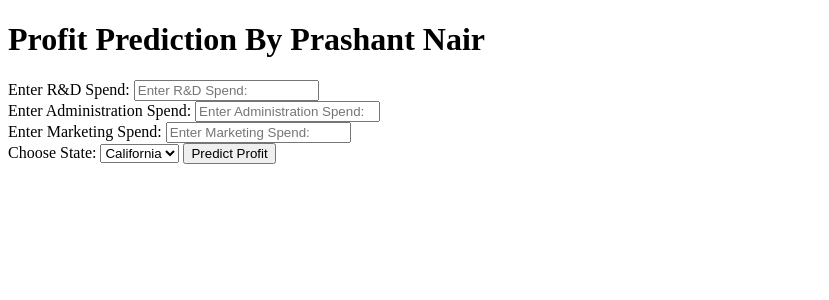
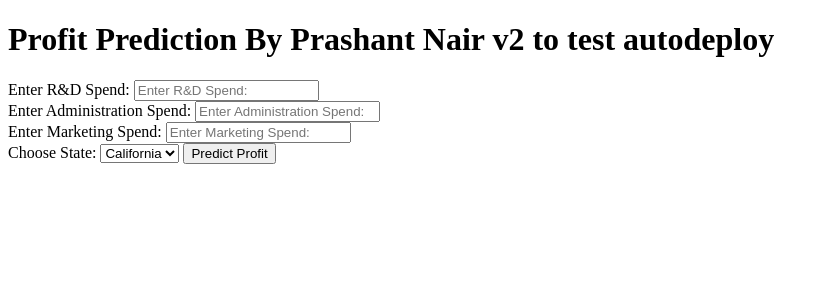
Before and after one commit to prashantnair2050/testProfitPredictionApp, a Flask app: page / in a window 1280 px wide. Shown: the top 300 px of the page, without its empty margins (0-829 px from the left). Run offline with Flask 2, Linux system fonts and the light colour scheme; parts of the project's set-up code (start-up, migrations or seed data) failed here and were passed over.

Commit message:
Update index.html

```diff
--- a/templates/index.html
+++ b/templates/index.html
@@ -13,7 +13,7 @@
 
 <body>
  <div class="login">
-	<h1>Profit Prediction By Prashant Nair</h1>
+	<h1>Profit Prediction By Prashant Nair v2 to test autodeploy</h1>
 
      <!-- Main Input For Receiving Query to our ML -->
     <form action="{{ url_for('predict')}}"method="post">
```
